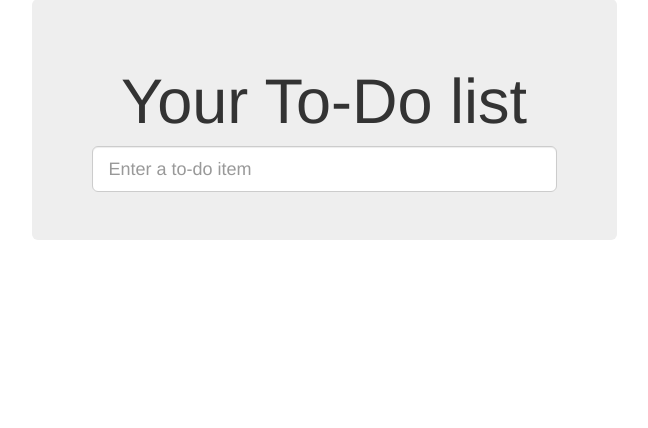
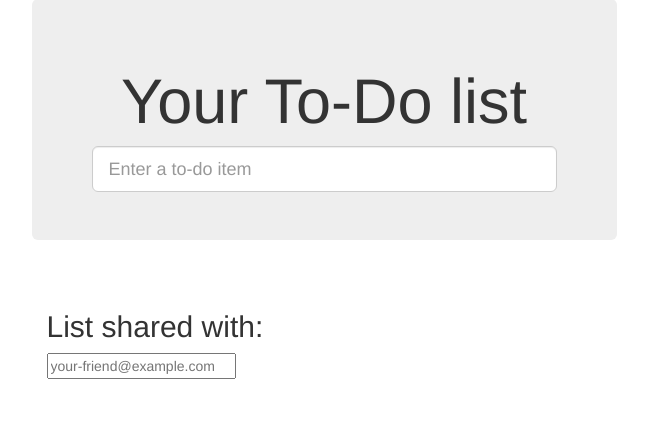
Before and after one commit to ktakats/obeythetestinggoat, a Django app: template lists/templates/list.html in a window 1280 px wide. Shown: the part 73-501 px from the top of the page, without its empty margins (316-964 px from the left). Run offline with Django 3.2, Linux system fonts and the light colour scheme; the template is opened without the code that fills it: values that come from a table or form of the project are taken from there, others are empty; some libraries are stand-ins or nearby versions.

Commit message:
Lists can be shared with other user

```diff
--- a/functional_tests/home_and_list_pages.py
+++ b/functional_tests/home_and_list_pages.py
@@ -41,13 +41,15 @@ class ListPage(object):
         ))
 
     def get_share_box(self):
-        return self.test.browser.find_element_by_css_selector('input[name=email]')
+        return self.test.browser.find_element_by_css_selector('input[name=share-email]')
 
     def get_shared_with_list(self):
+    #    print self.test.browser.page_source
         return self.test.browser.find_elements_by_css_selector('.list-sharee')
 
     def share_list_with(self, email):
-        self.get_share_box().send_keys(email+'\n')
+        share_box=self.get_share_box()
+        share_box.send_keys(email+'\n')
         self.test.wait_for(lambda: self.test.assertIn(
             email,
             [item.text for item in self.get_shared_with_list()]
--- a/lists/models.py
+++ b/lists/models.py
@@ -7,6 +7,7 @@ from django.core.urlresolvers import reverse
 
 class List(models.Model):
     owner=models.ForeignKey(settings.AUTH_USER_MODEL, blank=True, null=True)
+    shared_with=models.ManyToManyField(settings.AUTH_USER_MODEL, related_name='shared_lists')
 
     def get_absolute_url(self):
         return reverse('view_list', args=[self.id])
--- a/lists/templates/list.html
+++ b/lists/templates/list.html
@@ -10,4 +10,28 @@
       <tr><td>{{forloop.counter}}: {{item.text}}</td></tr>
     {% endfor %}
   </table>
+
+  {% if list.owner %}
+    <p>List owner: <span id="id_list_owner">{{list.owner.email}}</span></p>
+  {% endif %}
 {% endblock%}
+
+{% block extra_content %}
+
+<div>
+  <h2>List shared with:</h2>
+  <ul>
+    {% for sharee in list.shared_with.all %}
+      <li class="list-sharee">{{sharee.email}}</li>
+    {% endfor %}
+  </ul>
+</div>
+
+<div>
+  <form class="form-inline" method="POST" action="{% url 'share_list' list.id %}">
+    {% csrf_token %}
+    <input name="share-email" placeholder="your-friend@example.com"/>
+
+  </form>
+</div>
+{% endblock %}
--- a/lists/urls.py
+++ b/lists/urls.py
@@ -21,4 +21,5 @@ urlpatterns = [
     url(r'^new$', views.new_list, name='new_list'),
     url(r'^(\d+)/$', views.view_list, name='view_list'),
     url(r'^users/(.+)/$', views.my_lists, name='my_lists'),
+    url(r'^(\d+)/share/', views.share_list, name='share_list'),
 ]
--- a/lists/views.py
+++ b/lists/views.py
@@ -35,3 +35,8 @@ def new_list(request):
 def my_lists(request, email):
     owner=User.objects.get(email=email)
     return render(request, 'my_lists.html', {'owner': owner})
+
+def share_list(request, list_id):
+    list_=List.objects.get(id=list_id)
+    list_.shared_with.add(request.POST['share-email'])
+    return redirect(list_)
```
Also changed, not shown: functional_tests/test_sharing.py (+7 -3 lines), lists/templates/my_lists.html (+8 -0 lines), lists/tests/test_models.py (+7 -0 lines), lists/tests/test_views.py (+30 -0 lines), db.sqlite3 (deleted), lists/migrations/0007_list_shared_with.py (added), 1 other file.
